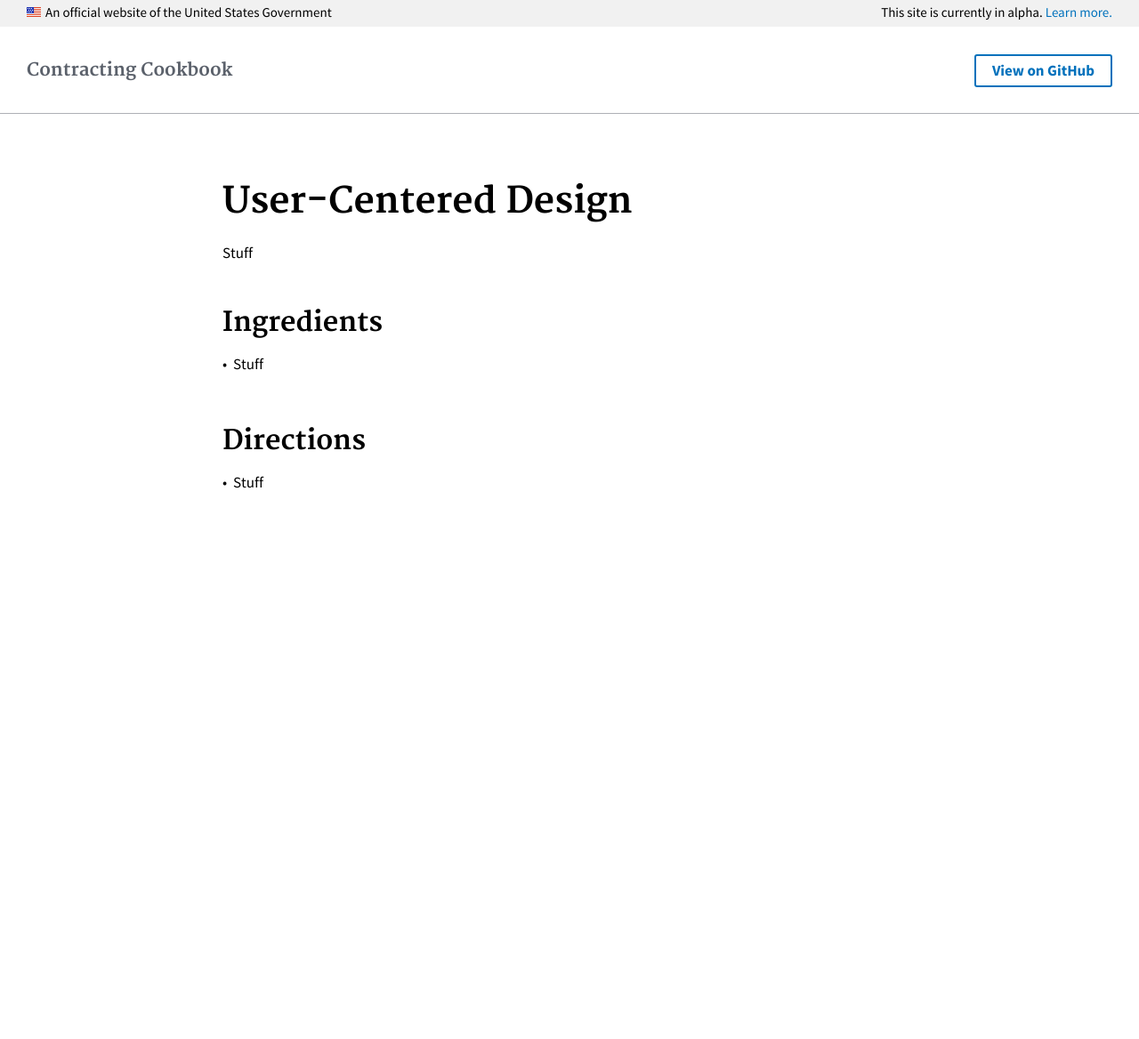
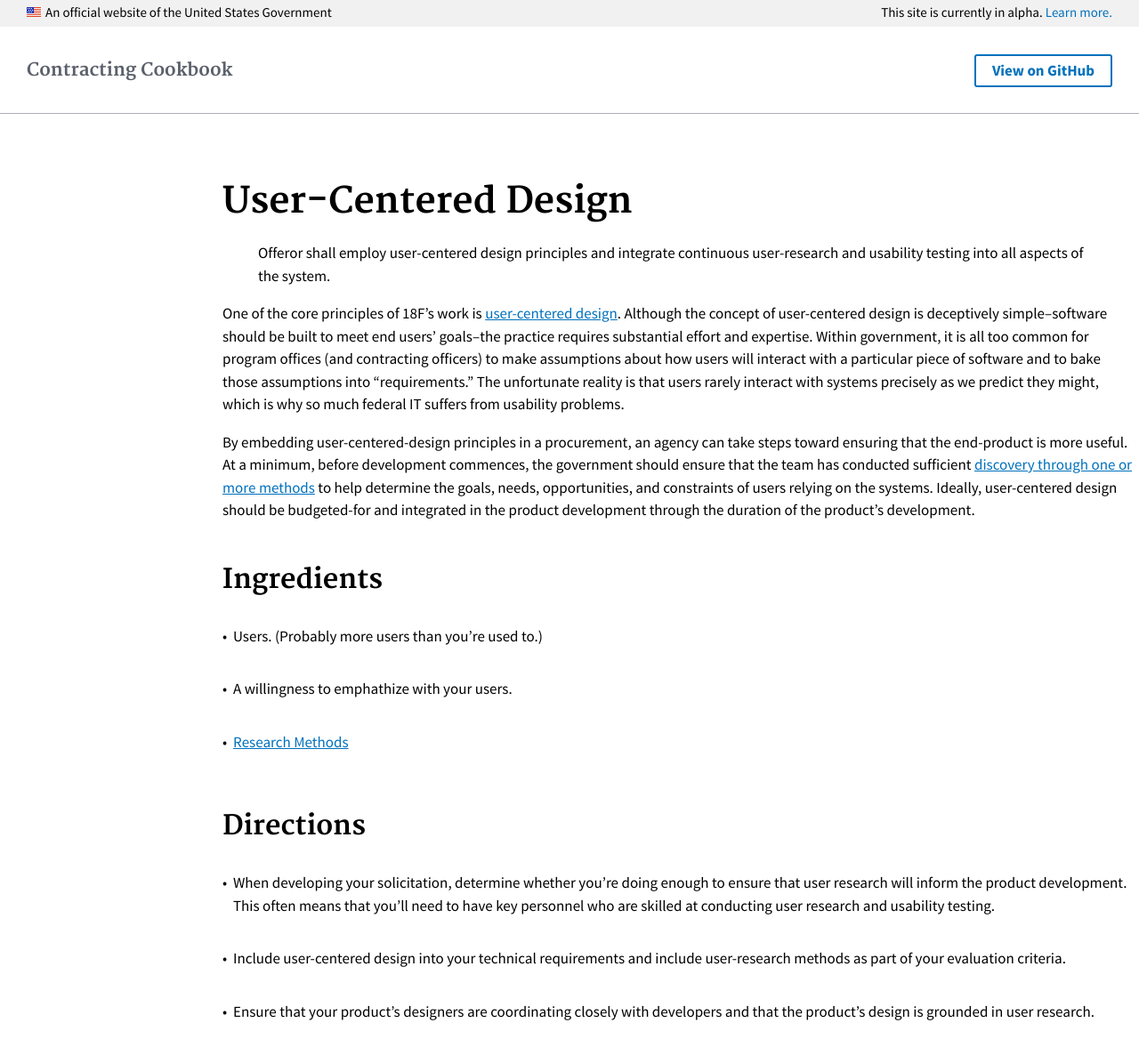
Before and after one commit to 18F/contracting-cookbook, a Jekyll site: the page built from _recipes/user-centered-design.md, in a window 1280 px wide and 1168 px high. Shown: the whole window at 89% size. Built offline with Jekyll 4.4.1, drawn with Linux system fonts in a browser that asks for light colours; nearby versions of some CDN libraries; library files that are not in the unit come from our copies.

Commit message:
added UCD recipe

```diff
--- a/_recipes-data/automated-testing.yml
+++ b/_recipes-data/automated-testing.yml
@@ -21,7 +21,7 @@ directions:
 - "Acceptance tests tend to take a long time to run, while unit tests should happen in milliseconds. Write many unit tests, some functional tests and few acceptance tests. Test suites that invert these ratios become dauntingly slow, frustrating engineers."
 - "When starting testing on a code base that has no tests or doesn't have enough test, be practical. It can be an overwhelming exercise in boiling the ocean to try to get everything under test. Instead focus on putting tests around anything that is changing. As features, bugs and refactorings become necessary, put all the code that you touch under test. Test coverage can be determined with freely available test coverage tools, available in most languages."
 - "To ensure that your tests have the maximum impact for your project, work with a continuous integration server. There are hosted services that provide this server for your tests and can be connected to your code repository for automatic runs. One example is [Travis CI](https://travis-ci.org/). Travis CI is also an open source project and can be hosted on your private servers."
-snippets: ""
+snippets: "The contractor shall use test-driven development practices (TDD). TDD helps ensure increased protection from defects, better code quality, and tests serving as substitutes for other forms of documentation. There shall be sufficient test coverage to ensure that new user stories can be added without doubts about whether earlier features are affected. Testing shall include automated unit tests, integration tests, functional testing, and regression testing."
 authors:
 - baccigalupi
 - vzvenyach
--- a/_recipes-data/continuous-deployment.yml
+++ b/_recipes-data/continuous-deployment.yml
@@ -11,7 +11,7 @@ ingredients:
 - Automated testing
 directions:
 -
-snippets: ""
+snippets: "The contractor shall use software configuration/deployment automation tools (e.g., Capistrano, Chef, Docker), so that developers can deploy code changes to the target environment (e.g., staging) with the issuance of a single command."
 authors:
 - vzvenyach
 tags:
--- a/_recipes/user-centered-design.md
+++ b/_recipes/user-centered-design.md
@@ -4,16 +4,26 @@ permalink: /recipes/user-centered-design/
 ---
 # User-Centered Design
 
->
+> Offeror shall employ user‐centered design principles and integrate continuous user‐research and usability testing into all aspects of the system.
 
-Stuff
+One of the core principles of 18F's work is [user-centered design](http://www.usability.gov/what-and-why/user-centered-design.html). Although the concept of user-centered design is deceptively simple--software should be built to meet end users' goals--the practice requires substantial effort and expertise. Within government, it is all too common for program offices (and contracting officers) to make assumptions about how users will interact with a particular piece of software and to bake those assumptions into "requirements." The unfortunate reality is that users rarely interact with systems precisely as we predict they might, which is why so much federal IT suffers from usability problems.
+
+By embedding user-centered-design principles in a procurement, an agency can take steps toward ensuring that the end-product is more useful. At a minimum, before development commences, the government should ensure that the team has conducted sufficient [discovery through one or more methods](https://methods.18f.gov) to help determine the goals, needs, opportunities, and constraints of users relying on the systems. Ideally, user-centered design should be budgeted-for and integrated in the product development through the duration of the product's development.
 
 
 ## Ingredients
 
-  * Stuff
+  * Users. (Probably more users than you're used to.)
+
+  * A willingness to emphathize with your users.
+
+  * [Research Methods](https://methods.18f.gov/)
 
 
 ## Directions
 
-  * Stuff
+  * When developing your solicitation, determine whether you're doing enough to ensure that user research will inform the product development. This often means that you'll need to have key personnel who are skilled at conducting user research and usability testing.
+
+  * Include user-centered design into your technical requirements and include user-research methods as part of your evaluation criteria.
+
+  * Ensure that your product's designers are coordinating closely with developers and that the product's design is grounded in user research.
```
Also changed, not shown: _recipes-data/user-centered-design.yml (+10 -4 lines), _recipes/automated-testing.md (+1 -1 lines), _recipes/continuous-deployment.md (+1 -1 lines), data/recipes.json (+10 -6 lines).
